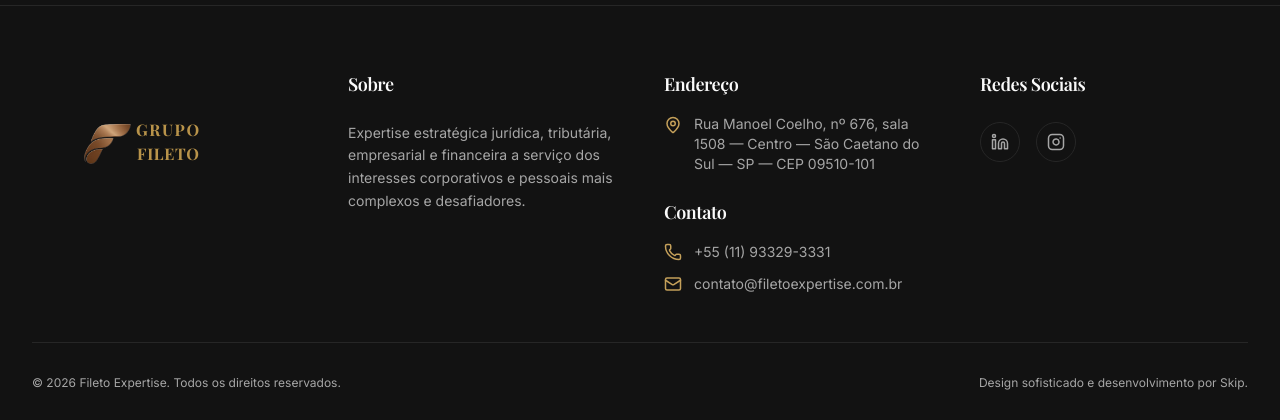
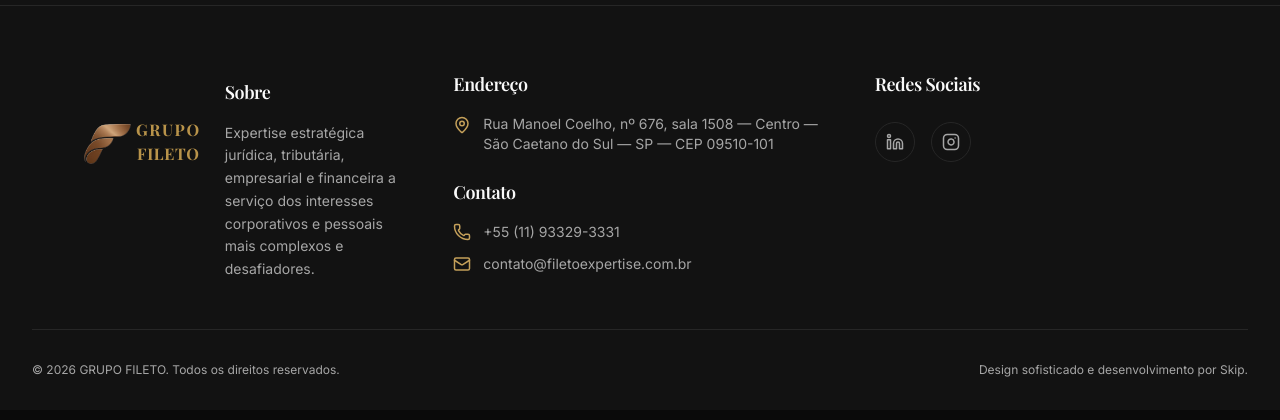
Before and after one commit to claudiofileto-lgtm/grupo-fileto-cdh77id9i, a React (Vite) app: page / in a window 1280 px wide. Shown: the part 6033-6453 px from the top of the page. Built offline with nearby package versions, Linux system fonts and the light colour scheme; a web font is replaced by a local one.

Commit message:
Refatorar Footer para layout de 3 colunas com logo e sobre lado a lado

```diff
--- a/src/components/Footer.tsx
+++ b/src/components/Footer.tsx
@@ -6,10 +6,10 @@ export function Footer() {
   return (
     <footer className="bg-card border-t border-border pt-16 pb-8">
       <div className="container mx-auto px-4 md:px-8">
-        <div className="grid grid-cols-1 md:grid-cols-4 gap-8 md:gap-10 lg:gap-12 mb-12 items-start">
-          {/* Coluna 1: Logo F + GRUPO FILETO */}
-          <div className="flex items-center">
-            <Link to="/" className="flex items-center gap-0 group">
+        <div className="grid grid-cols-1 md:grid-cols-3 gap-8 md:gap-10 lg:gap-12 mb-12 items-start">
+          {/* Coluna 1: Logo F + GRUPO FILETO e Sobre lado a lado */}
+          <div className="flex flex-col sm:flex-row items-start gap-4 lg:gap-6">
+            <Link to="/" className="flex items-center gap-0 group shrink-0">
               <img
                 src={logoBronze}
                 alt="GRUPO FILETO"
@@ -20,18 +20,18 @@ export function Footer() {
                 <span className="block w-full text-center tracking-[0.04em]">FILETO</span>
               </div>
             </Link>
+            <div className="flex-1 pt-1 sm:pt-2">
+              <h4 className="font-serif text-lg font-semibold mb-3 md:mb-4 text-foreground">
+                Sobre
+              </h4>
+              <p className="text-muted-foreground text-sm leading-relaxed">
+                Expertise estratégica jurídica, tributária, empresarial e financeira a serviço dos
+                interesses corporativos e pessoais mais complexos e desafiadores.
+              </p>
+            </div>
           </div>
 
-          {/* Coluna 2: Texto Descritivo */}
-          <div>
-            <h4 className="font-serif text-lg font-semibold mb-6 text-foreground">Sobre</h4>
-            <p className="text-muted-foreground text-sm leading-relaxed">
-              Expertise estratégica jurídica, tributária, empresarial e financeira a serviço dos
-              interesses corporativos e pessoais mais complexos e desafiadores.
-            </p>
-          </div>
-
-          {/* Coluna 3: Endereço + Contato */}
+          {/* Coluna 2: Endereço + Contato */}
           <div className="space-y-6">
             <div>
               <h4 className="font-serif text-lg font-semibold mb-4 text-foreground">Endereço</h4>
@@ -66,7 +66,7 @@ export function Footer() {
             </div>
           </div>
 
-          {/* Coluna 4: Redes Sociais */}
+          {/* Coluna 3: Redes Sociais */}
           <div>
             <h4 className="font-serif text-lg font-semibold mb-6 text-foreground">Redes Sociais</h4>
             <div className="flex gap-4">
@@ -89,7 +89,7 @@ export function Footer() {
         </div>
 
         <div className="border-t border-border pt-8 flex flex-col md:flex-row justify-between items-center gap-4 text-xs text-muted-foreground">
-          <p>&copy; {new Date().getFullYear()} Fileto Expertise. Todos os direitos reservados.</p>
+          <p>&copy; {new Date().getFullYear()} GRUPO FILETO. Todos os direitos reservados.</p>
           <p>Design sofisticado e desenvolvimento por Skip.</p>
         </div>
       </div>
```
Also changed, not shown: .skip.config.json.
